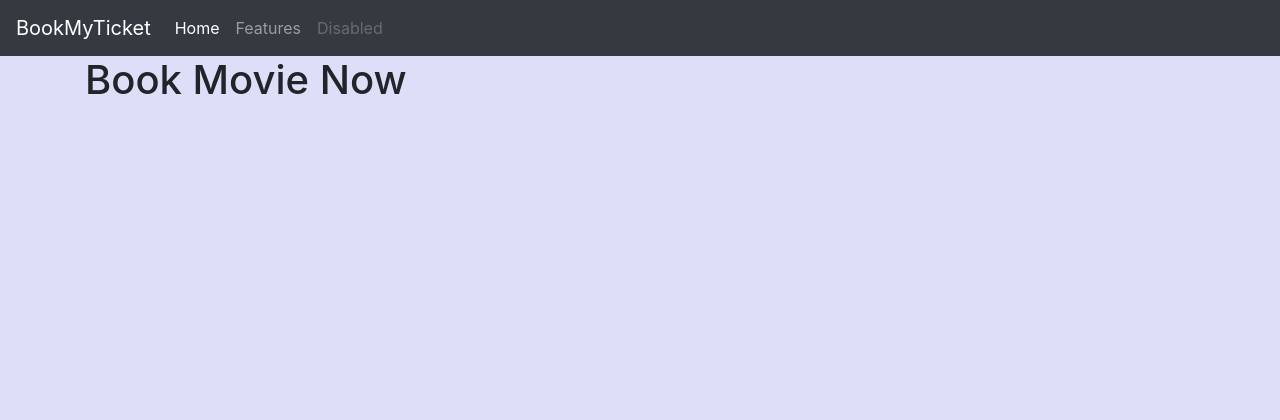
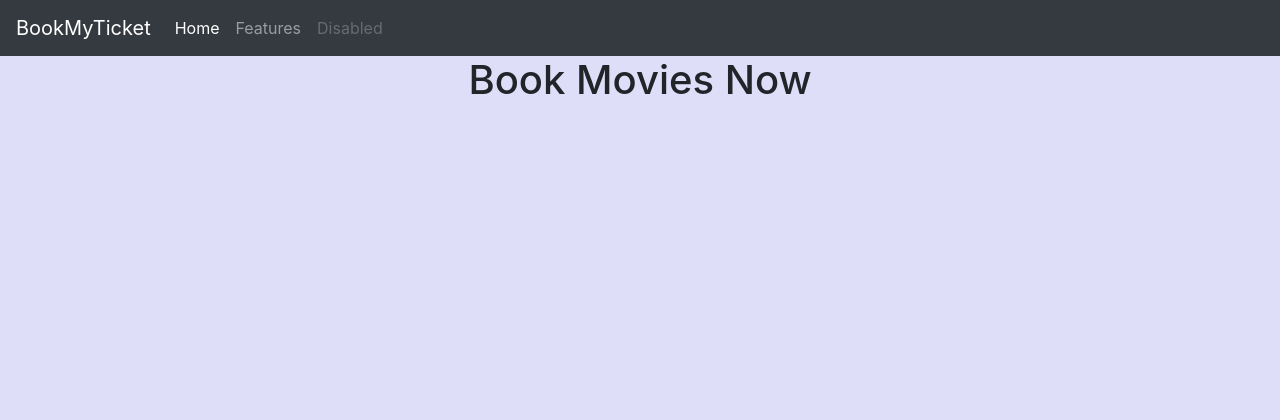
Before and after one commit to ganesh-deshmukh/Project-Movie-Ticket-Booking, a Django app: page / in a window 1280 px wide. Shown: the top 420 px of the page. Run offline with Django 3.2, Linux system fonts and the light colour scheme; some libraries are stand-ins or nearby versions.

Commit message:
Added static folder for css, img, js.

```diff
--- a/bookMyTicket/bookMyTicket/settings.py
+++ b/bookMyTicket/bookMyTicket/settings.py
@@ -11,6 +11,7 @@ https://docs.djangoproject.com/en/3.2/ref/settings/
 """
 
 from pathlib import Path
+import os
 
 # Build paths inside the project like this: BASE_DIR / 'subdir'.
 BASE_DIR = Path(__file__).resolve().parent.parent
@@ -120,7 +121,9 @@ USE_TZ = True
 # https://docs.djangoproject.com/en/3.2/howto/static-files/
 
 STATIC_URL = '/static/'
-
+STATICFILES_DIRS = [
+    os.path.join(BASE_DIR, 'static')
+]
 # Default primary key field type
 # https://docs.djangoproject.com/en/3.2/ref/settings/#default-auto-field
 
--- a/bookMyTicket/bookings/templates/bookings/Cust_Home_Book_Now.html
+++ b/bookMyTicket/bookings/templates/bookings/Cust_Home_Book_Now.html
@@ -1,10 +1,10 @@
 {% extends 'bookings/common/HeaderAndFooter.html' %}
 
+{% block content %}
 
-{% block content %}
-<div class="w-100">
+<div class="container text-center m-50">
 
-    <h1>Book Movie Now</h1>
+    <h1>Book Movies Now</h1>
 
 </div>
 
--- a/bookMyTicket/bookings/templates/bookings/common/HeaderAndFooter.html
+++ b/bookMyTicket/bookings/templates/bookings/common/HeaderAndFooter.html
@@ -18,12 +20,7 @@
         crossorigin="anonymous"></script>
 
     <title>Book My Ticket</title>
-    <style>
-        body{
-                background: rgb(222, 222, 248);
-            }
-
-    </style>
+    <link rel="stylesheet" type="text/css" href="{% static '/css/main.css' %}">
 </head>
 
 <body>
--- /dev/null
+++ b/bookMyTicket/static/css/main.css
@@ -0,0 +1,3 @@
+body{
+    background: rgb(222, 222, 248);
+}
```
Also changed, not shown: other parts of bookMyTicket/bookings/templates/bookings/common/HeaderAndFooter.html (+2 -0 lines).
